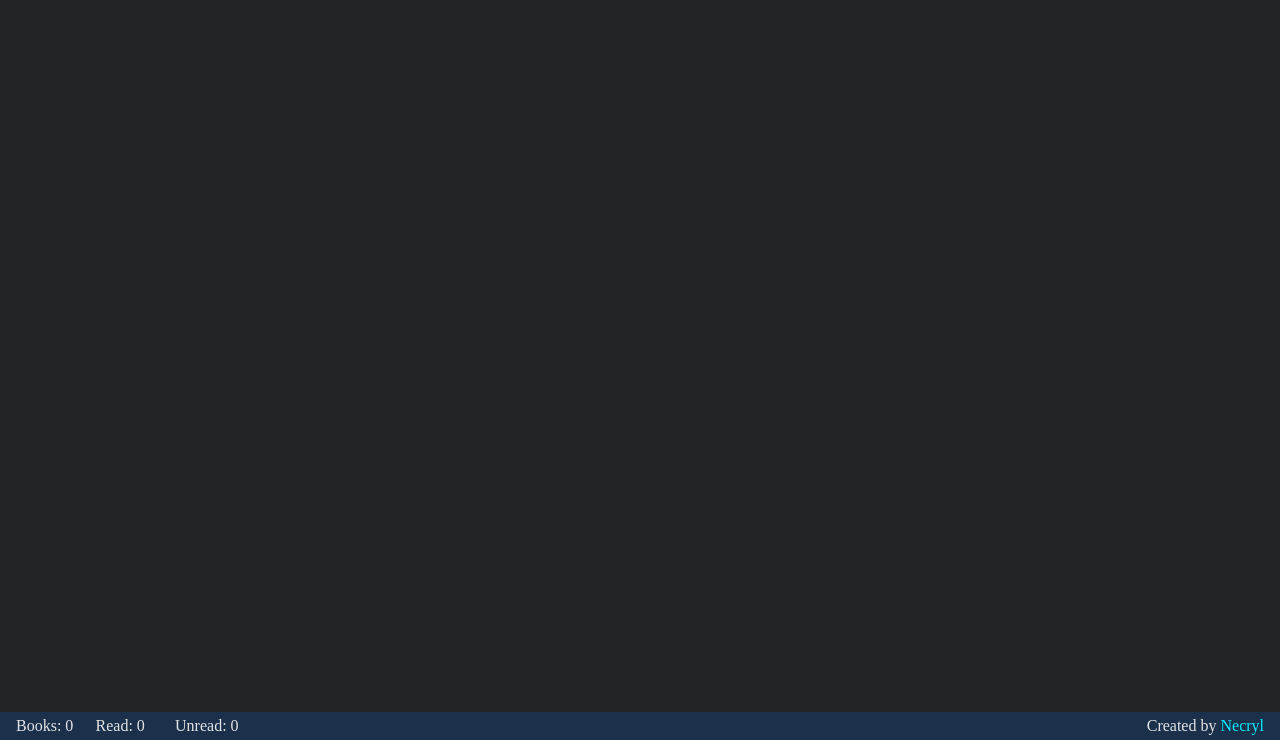
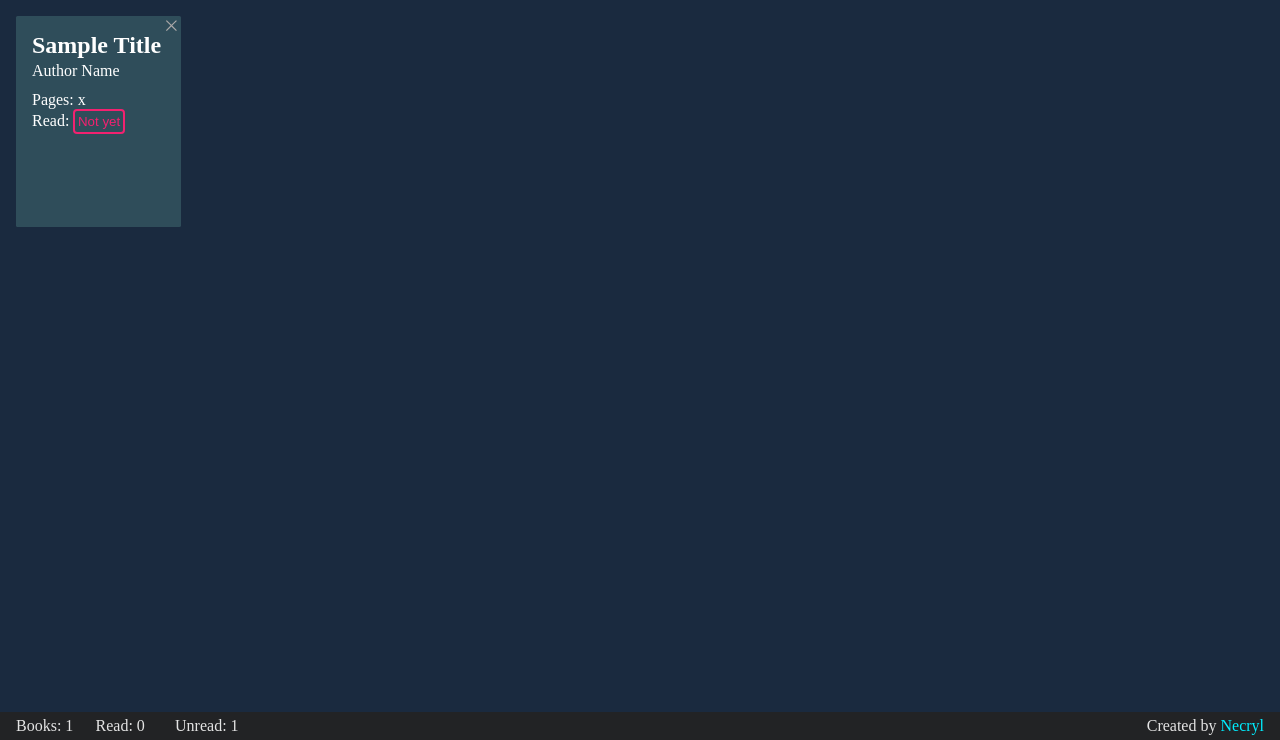
Before and after one commit to Necryl/TOP-Library, a plain HTML site: page index.html in a window 1280 px wide. Shown: the part 60-800 px from the top of the page. Drawn offline with Linux system fonts and the light colour scheme.

Commit message:
FINISH ALMOST ALL OF THE JS

```diff
--- a/index.html
+++ b/index.html
@@ -16,10 +16,11 @@
     <div class="library">
         <div class="sample" style="display: none">
             <div class="book">
+                <svg class="book-close" xmlns="http://www.w3.org/2000/svg" height="48" width="48"><path d="m12.45 37.65-2.1-2.1L21.9 24 10.35 12.45l2.1-2.1L24 21.9l11.55-11.55 2.1 2.1L26.1 24l11.55 11.55-2.1 2.1L24 26.1Z"/></svg>
                 <h2 class="book-title">Sample title</h2>
                 <p class="book-author">Author name</p>
                 <p class="book-pages">Pages: x</p>
-                <p class="book-read">Read: Yes/No</p>
+                <p class="book-read">Read: <button class="read-toggle">Yes/No</button></p>
             </div>
         </div>
     </div>
--- a/script.js
+++ b/script.js
@@ -2,13 +2,14 @@
 const libraryElement = document.querySelector('.library');
 const sampleBookElement = document.querySelector('.sample > .book');
 const newBtnElement = document.querySelector('.newBtn');
+const statsElements = [...document.querySelectorAll('.stats>*')];
 
 // variables
 let library = []
 
 // events
 newBtnElement.addEventListener('click', event => {
-    doIt();
+    addBookToLibrary();
 });
 
 // constructor
@@ -17,6 +18,9 @@ function Book(title, author, pages, read) {
     this.author = author;
     this.pages = pages;
     this.read = read;
+    this.element = createBookElem(title, author, pages, read);
+
+    libraryElement.appendChild(this.element);
 
     this.info = () => {
         return [this.title, this.author, this.pages, this.read?'read':'not read yet'].join(', ');
@@ -25,17 +29,97 @@ function Book(title, author, pages, read) {
 
 // functions
 function addBookToLibrary() {
+    let params = [...arguments];
+    if (params.length === 0) {
+        params = askBookDetails();
+    }
+    library.push(new Book(...params));
+    updateStats();
+}
+
+function addSampleBook(num=1) {
+    for (let i = 0; i < num; i++) {
+        addBookToLibrary('Sample Title', 'Author Name', 'x', false);
+    }
+}
+
+function createBookElem(title, author, pages, read) {
+    let result = sampleBookElement.cloneNode(true);
+
+    result.childNodes[1].setAttribute('libIndex', `${library.length}`);
+    result.childNodes[1].addEventListener('click', event => {
+        removeBook(event.target.getAttribute('libIndex'));
+    })
+    result.childNodes[3].textContent = title;
+    result.childNodes[5].textContent = author;
+    result.childNodes[7].textContent = `Pages: ${pages}`;
+    let readSpan = result.childNodes[9].childNodes[1];
+    readSpan.setAttribute('libIndex', `${library.length}`);
+    toggleRead(readSpan, read);
+    readSpan.addEventListener('click', event => {
+        toggleRead(event.target);
+    })
+
+    return result;
+}
+
+function toggleRead(elem, read=null, newElem=false) {
+    if (read === null) {
+        read = elem.textContent === 'Yes' ? false:true;
+    } else {
+        newElem = true;
+    }
+    if (!newElem) {
+        library[elem.getAttribute('libIndex')].read = read;
+    }
+    if (read) {
+        elem.classList.add('read');
+        read = 'Yes';
+    } else {
+        elem.classList.remove('read');
+        read = 'Not yet';
+    }
+    elem.textContent = read;
+    updateStats();
+}
+
+function askBookDetails() {
     let params = [];
     let prompts = ['Book title:', 'Book author:', 'Number of pages']
     for (let i = 0; i < 3; i++) {
         params.push(prompt(prompts[i]));
     }
     params.push(confirm('If you have finished reading this book then press OK, otherwise press Cancel'));
-    library.push(new Book(...params));
+
+    return params;
 }
 
-function doIt(num=1) {
-    for (let i = 0; i < num; i++) {
-        libraryElement.appendChild(sampleBookElement.cloneNode(true));
-    }
+function removeBook(index) {
+    library[index].element.remove();
+    library.splice(index, 1);
+    library.forEach((book, index) => {
+        book.element.childNodes[1].setAttribute('libIndex', index);
+        book.element.childNodes[9].childNodes[1].setAttribute('libIndex', index);
+    });
+    updateStats();
 }
+
+function updateStats() {
+    let stats = [library.length, 0, 0];
+
+    library.forEach(book => {
+        if (book.read) {
+            stats[1]++;
+        } else {
+            stats[2]++;
+        }
+    })
+
+    statsElements.forEach((element, index) => {
+        element.textContent = element.textContent.slice(0, element.textContent.length-1) + stats[index];
+    });
+}
+
+
+//on start
+addSampleBook();
--- a/style.css
+++ b/style.css
@@ -33,7 +33,7 @@ body > * {
     grid-template-columns: max-content 1fr auto;
     grid-template-areas: "L . N";
 
-    --borderCol: rgb(33, 69, 110);
+    --borderCol: rgb(8, 135, 194);
     border-bottom: 0.3rem solid var(--borderCol);
 }
 
@@ -81,7 +81,8 @@ body > * {
 }
 
 .library {
-    background-color: rgb(34, 35, 37);
+    --libBgCol: rgb(26, 42, 63);
+    background-color: var(--libBgCol);
 
     --paddingTnB: 1rem;
     padding-top: var(--paddingTnB);
@@ -94,10 +95,14 @@ body > * {
     grid-template-rows: max-content;
     grid-auto-rows: max-content;
     gap: 2rem 1rem;
+
+    transition: 1s;
 }
 
 .book {
     background-color: rgb(47, 77, 90);
+
+    position: relative;
 
     padding: 1rem 1rem;
     aspect-ratio: 1/1.35;
@@ -111,9 +116,55 @@ body > * {
 .book-author {
     margin-bottom: 0.7rem;
 }
+.book-close {
+    position: absolute;
+    top: 0%;
+    right: 0%;
+
+    fill: rgb(170, 168, 168);
+
+    scale: 40%;
+    transform-origin: 100% 0%;
+
+    border: 7px solid transparent;
+    border-top: none;
+    border-right: none;
+    border-radius: 0rem 0rem 0rem 70%;
+
+    transition: 100ms;
+}
+.book-close:hover {
+    fill: rgb(39, 39, 39);
+    background-color: #f32f21b6;
+    scale: 45%;
+}
+.book-close:active {
+    border-width: 20rem;
+}
+.read-toggle {
+    color: #f32170;
+    border: 2px solid #f32170;
+    background-color: transparent;
+    padding: 0.2em;
+    border-radius: 0.3em;
+    transition: 100ms;
+}
+.read-toggle.read {
+    color: var(--libBgCol);
+    background-color: #f32170;
+}
+.read-toggle:hover {
+    border-color: white;
+    color: white;
+}
+.read-toggle.read:hover {
+    background-color: white;
+    color: var(--libBgCol);
+}
+
 
 .footer {
-    background-color: rgb(27, 48, 75);
+    background-color: rgb(34, 35, 37);
 
     --paddingTnB: 0.3em;
     padding-top: var(--paddingTnB);
```
